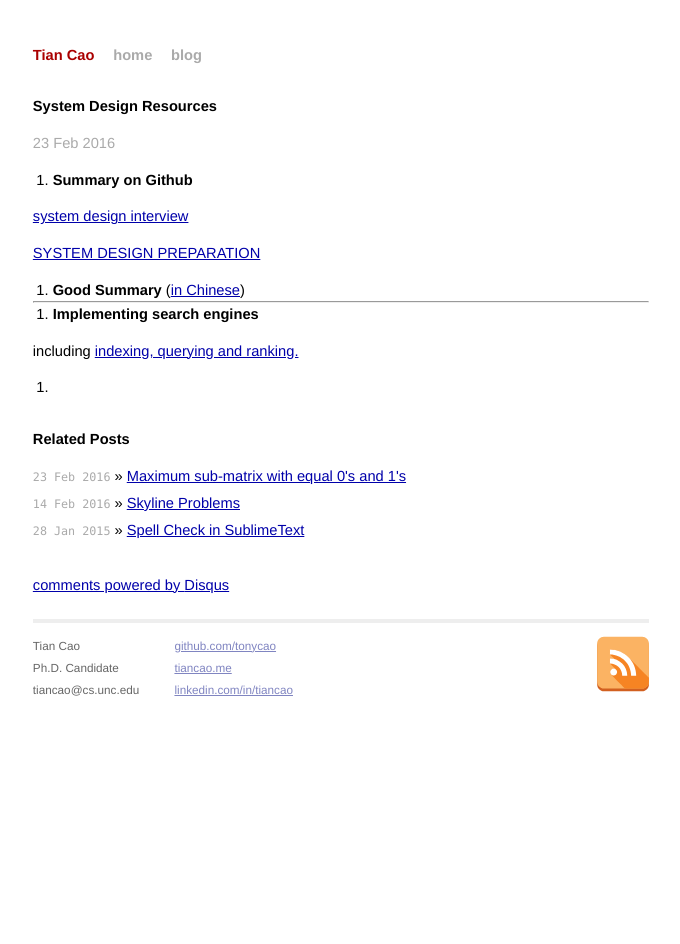
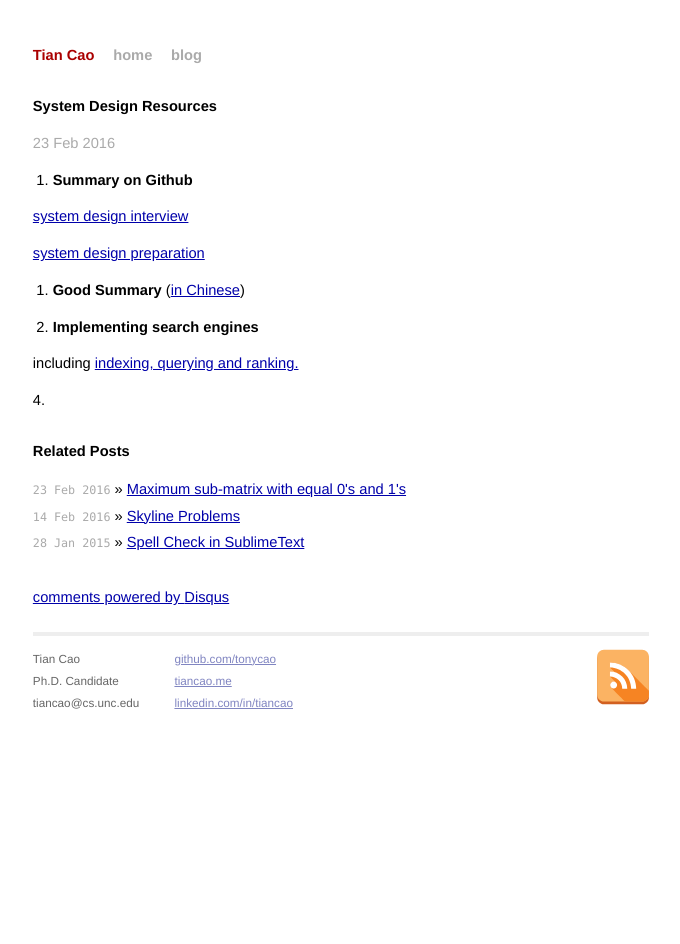
Before and after one commit to tonycao/blog, a Jekyll site: the page built from _posts/2016-03-01-system-design.md, in a window 1280 px wide. Shown: the whole page, without its empty margins (299-979 px from the left). Built offline with Jekyll 4.4.1, drawn with Linux system fonts in a browser that asks for light colours; comment, search, counter and statistics services are not loaded.

Commit message:
minor update

```diff
--- a/_posts/2016-03-01-system-design.md
+++ b/_posts/2016-03-01-system-design.md
@@ -9,11 +9,10 @@ tags: interview algorithm system-design
 
   [system design interview](https://github.com/checkcheckzz/system-design-interview)
 
-  [SYSTEM DESIGN PREPARATION](https://github.com/shashank88/system_design)
+  [system design preparation](https://github.com/shashank88/system_design)
+
 2. **Good Summary** ([in Chinese](http://www.mitbbs.com/article_t/JobHunting/32777529.html))
 
-
-----
 3. **Implementing search engines**
 
   including [indexing, querying and ranking.](http://www.ardendertat.com/2012/01/11/implementing-search-engines/)
```
